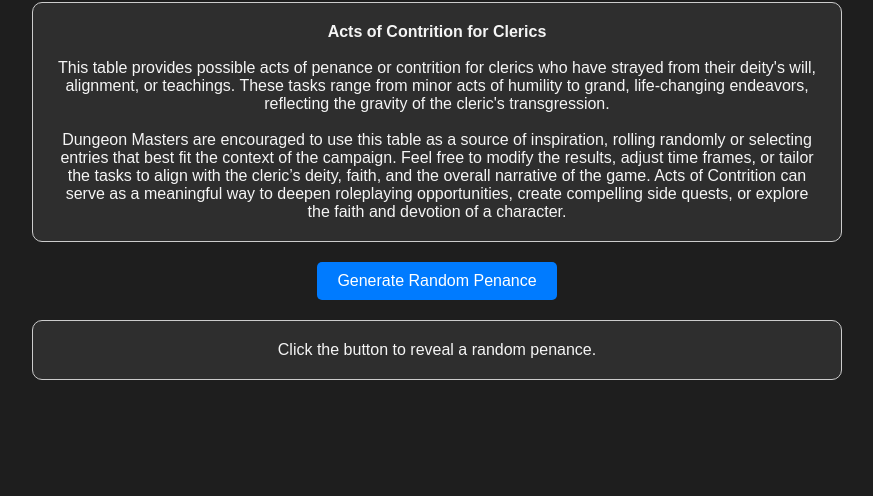
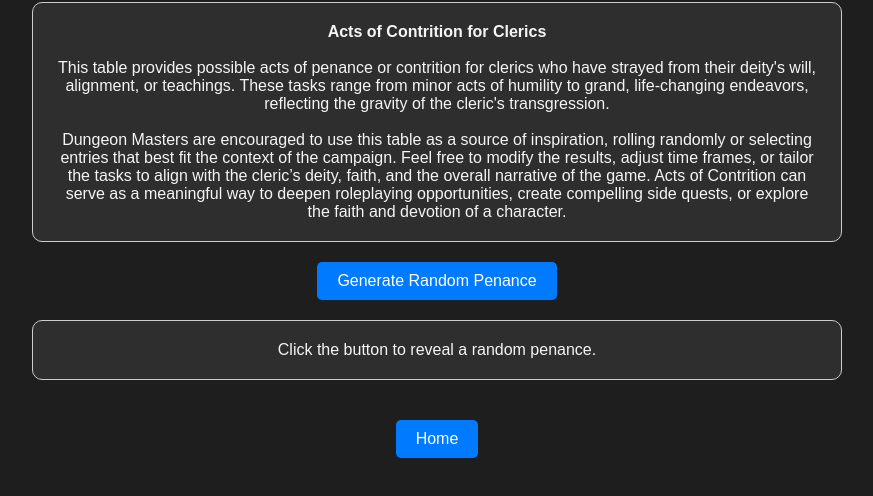
Before and after one commit to AlucardD20/DMTools, a plain HTML site: page Penances.html in a window 1280 px wide. Shown: the part 76-572 px from the top of the page, without its empty margins (203-1076 px from the left). Drawn offline with Linux system fonts and the light colour scheme.

Commit message:
Update Penances.html

```diff
--- a/Penances.html
+++ b/Penances.html
@@ -46,6 +46,7 @@
     </p>
     <button onclick="generatePenance()">Generate Random Penance</button>
     <div id="result">Click the button to reveal a random penance.</div>
+    <button onclick="location.href='index.html'" style="margin-top: 20px;">Home</button>
 
     <script>
         const penances = [
```
